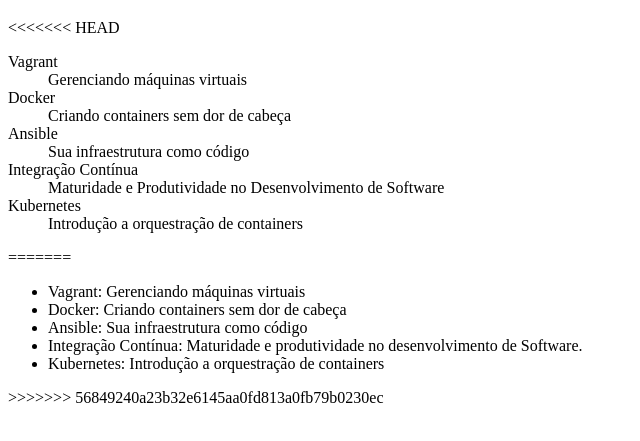
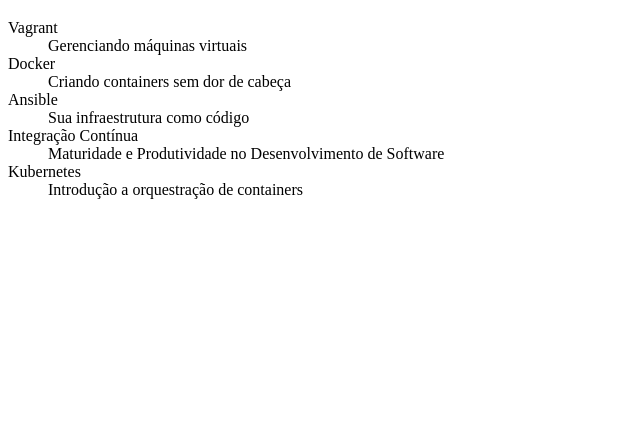
Before and after one commit to anaaschaefer/alura-git, a plain HTML site: page index.html in a window 1280 px wide. Shown: the part 61-502 px from the top of the page, without its empty margins (0-640 px from the left). Drawn offline with Linux system fonts and the light colour scheme.

Commit message:
alterando

```diff
--- a/index.html
+++ b/index.html
@@ -7,7 +7,6 @@
   <body>
     <h1>Cursos de DevOps</h1>
 
-<<<<<<< HEAD
     <dl>
       <dt>Vagrant</dt>
       <dd>Gerenciando máquinas virtuais</dd>
@@ -24,17 +23,5 @@
       <dt>Kubernetes</dt>
       <dd>Introdução a orquestração de containers</dd>
     </dl>
-=======
-    <ul>
-      <li>Vagrant: Gerenciando máquinas virtuais</li>
-      <li>Docker: Criando containers sem dor de cabeça</li>
-      <li>Ansible: Sua infraestrutura como código</li>
-      <li>
-        Integração Contínua: Maturidade e produtividade no desenvolvimento de
-        Software.
-      </li>
-      <li>Kubernetes: Introdução a orquestração de containers</li>
-    </ul>
->>>>>>> 56849240a23b32e6145aa0fd813a0fb79b0230ec
   </body>
 </html>
```
